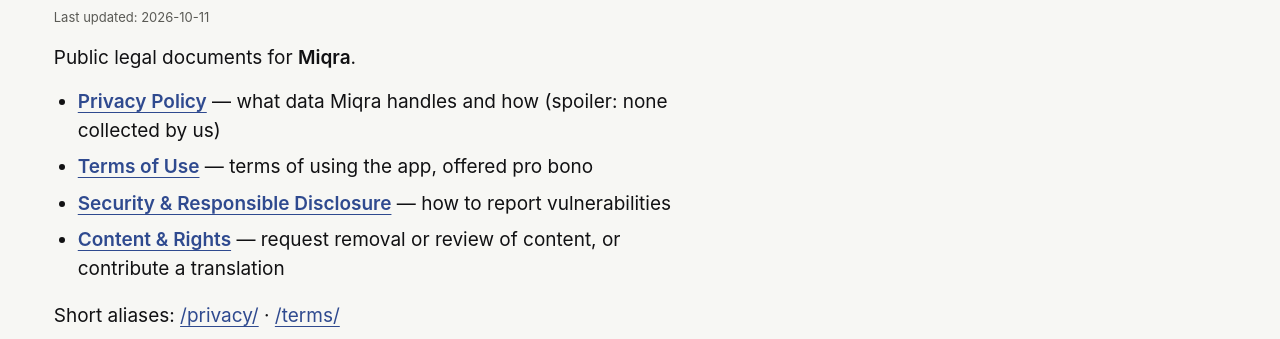
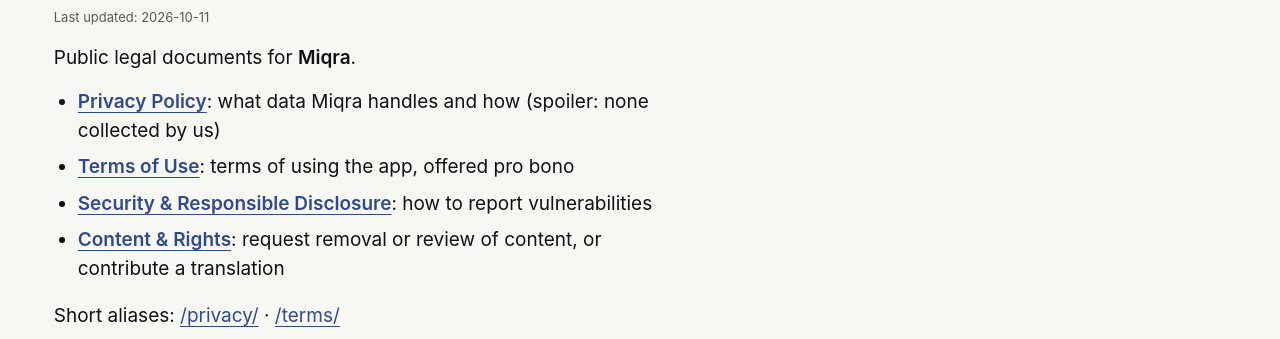
Before and after one commit to KhassinX/miqra-web, a Jekyll site: the page built from legal/index.md, in a window 1280 px wide. Shown: the part 238-577 px from the top of the page. Built offline with Jekyll 4.4.1, drawn with Linux system fonts in a browser that asks for light colours.

Commit message:
web: sin raya en el título de pestaña, la lista de Legal y la descripción (EN/ES)
El separador del <title>, og:title y twitter:title pasa a « · », como en el molde; Legal se titula «Legal».

Co-Authored-By: Claude Opus 5.5 <noreply@anthropic.com>
Claude-Session: https://claude.ai/code/session_01HcbMZm97AK2qBxhKYzgV1m

```diff
--- a/_config.yml
+++ b/_config.yml
@@ -1,7 +1,7 @@
 title: Miqra
 short_name: Miqra
 app_category: Reference
-description: A reverent Tanakh reader with an on-device, non-generative concordance — it surfaces connections, never interprets. Public-domain Hebrew text beside an authorized Spanish translation. Privacy-first, for iPhone and iPad.
+description: "A reverent Tanakh reader with an on-device, non-generative concordance: it surfaces connections, never interprets. Public-domain Hebrew text beside an authorized Spanish translation. Privacy-first, for iPhone and iPad."
 description_es: "Un lector reverente del Tanaj con una concordancia en el dispositivo y no generativa: muestra conexiones, nunca interpreta. Texto hebreo de dominio público junto a una traducción autorizada al español. Privado por diseño, para iPhone y iPad."
 url: https://miqra.khassinx.com
 lang: en
@@ -20,8 +20,8 @@ apple_touch_icon: /assets/favicons/apple-touch-icon.png
 og_site_name: Miqra
 og_image: /assets/og/og-image.png
 og_image_es: /assets/og/og-image-es.png
-og_image_alt: "Miqra — the Tanakh, as it is read."
-og_image_alt_es: "Miqra — el Tanaj, como se lee."
+og_image_alt: "Miqra: the Tanakh, as it is read."
+og_image_alt_es: "Miqra: el Tanaj, como se lee."
 og_image_width: 1200
 og_image_height: 630
 twitter_card: summary_large_image
--- a/_layouts/base.html
+++ b/_layouts/base.html
@@ -5,7 +5,7 @@
   <meta name="viewport" content="width=device-width, initial-scale=1.0">
   <meta name="color-scheme" content="dark light">
 
-  <title>{% if page.seo_title %}{{ page.seo_title }}{% elsif page.title %}{{ page.title }} — {{ site.title }}{% else %}{{ site.title }}{% endif %}</title>
+  <title>{% if page.seo_title %}{{ page.seo_title }}{% elsif page.title %}{{ page.title }} · {{ site.title }}{% else %}{{ site.title }}{% endif %}</title>
   {%- assign site_desc = site.description -%}{%- if page.lang == 'es' and site.description_es -%}{%- assign site_desc = site.description_es -%}{%- endif %}
   <meta name="description" content="{{ page.description | default: site_desc }}">
   <meta name="robots" content="{{ page.robots | default: 'index,follow' }}">
@@ -13,7 +13,7 @@
   <meta name="theme-color" content="#060607" media="(prefers-color-scheme: dark)">
   <meta name="theme-color" content="#F7F7F4" media="(prefers-color-scheme: light)">
 
-  <meta property="og:title" content="{% if page.seo_title %}{{ page.seo_title }}{% elsif page.title %}{{ page.title }} — {{ site.title }}{% else %}{{ site.title }}{% endif %}">
+  <meta property="og:title" content="{% if page.seo_title %}{{ page.seo_title }}{% elsif page.title %}{{ page.title }} · {{ site.title }}{% else %}{{ site.title }}{% endif %}">
   <meta property="og:description" content="{{ page.description | default: site_desc }}">
   <meta property="og:type" content="website">
   <meta property="og:url" content="{{ site.url }}{{ page.url }}">
@@ -38,7 +38,7 @@
   {%- comment -%} Twitter / X Cards {%- endcomment -%}
   {%- comment -%} Sin imagen la card DEBE degradar a summary — declarar summary_large_image sin twitter:image deja la share vacia (WEB_PROPERTY_SPEC §4.5). {%- endcomment -%}
   <meta name="twitter:card" content="{% if og_img %}{{ site.twitter_card | default: 'summary_large_image' }}{% else %}summary{% endif %}">
-  <meta name="twitter:title" content="{% if page.seo_title %}{{ page.seo_title }}{% elsif page.title %}{{ page.title }} — {{ site.title }}{% else %}{{ site.title }}{% endif %}">
+  <meta name="twitter:title" content="{% if page.seo_title %}{{ page.seo_title }}{% elsif page.title %}{{ page.title }} · {{ site.title }}{% else %}{{ site.title }}{% endif %}">
   <meta name="twitter:description" content="{{ page.description | default: site_desc }}">
   {% if og_img %}<meta name="twitter:image" content="{{ site.url }}{{ og_img }}">
   <meta name="twitter:image:alt" content="{{ og_img_alt }}">{% endif %}
--- a/legal/index.md
+++ b/legal/index.md
@@ -12,10 +12,10 @@ updated: 2026-10-11
 
 Public legal documents for **Miqra**.
 
-- **[Privacy Policy](/legal/privacy/)** — what data Miqra handles and how (spoiler: none collected by us)
-- **[Terms of Use](/legal/terms/)** — terms of using the app, offered pro bono
-- **[Security & Responsible Disclosure](/security/)** — how to report vulnerabilities
-- **[Content & Rights](/legal/content/)** — request removal or review of content, or contribute a translation
+- **[Privacy Policy](/legal/privacy/)**: what data Miqra handles and how (spoiler: none collected by us)
+- **[Terms of Use](/legal/terms/)**: terms of using the app, offered pro bono
+- **[Security & Responsible Disclosure](/security/)**: how to report vulnerabilities
+- **[Content & Rights](/legal/content/)**: request removal or review of content, or contribute a translation
 
 Short aliases: [/privacy/](/legal/privacy/) · [/terms/](/legal/terms/)
 
```
Also changed, not shown: other parts of legal/index.md (+1 -1 lines), es/legal/index.md (+5 -5 lines).
